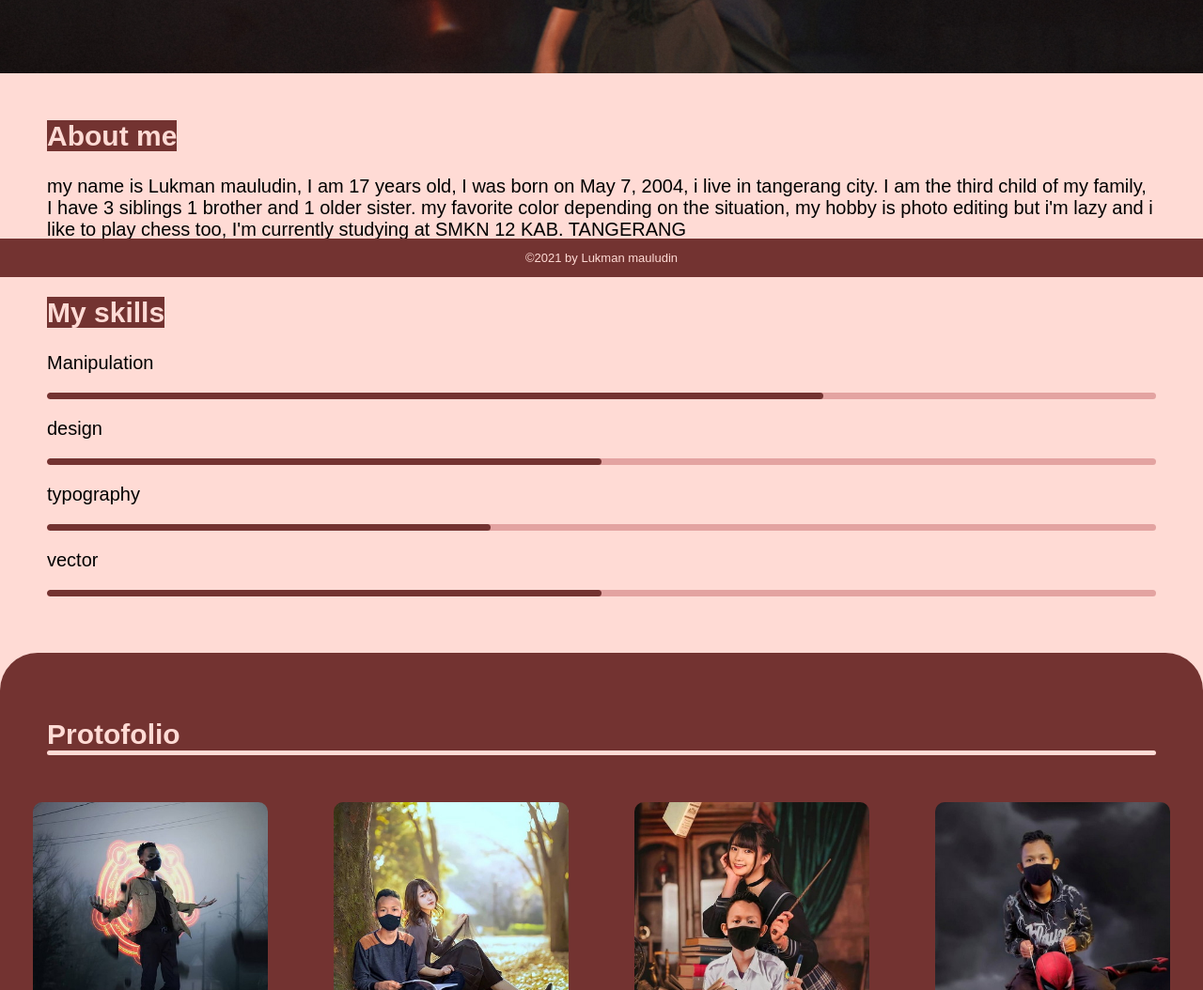
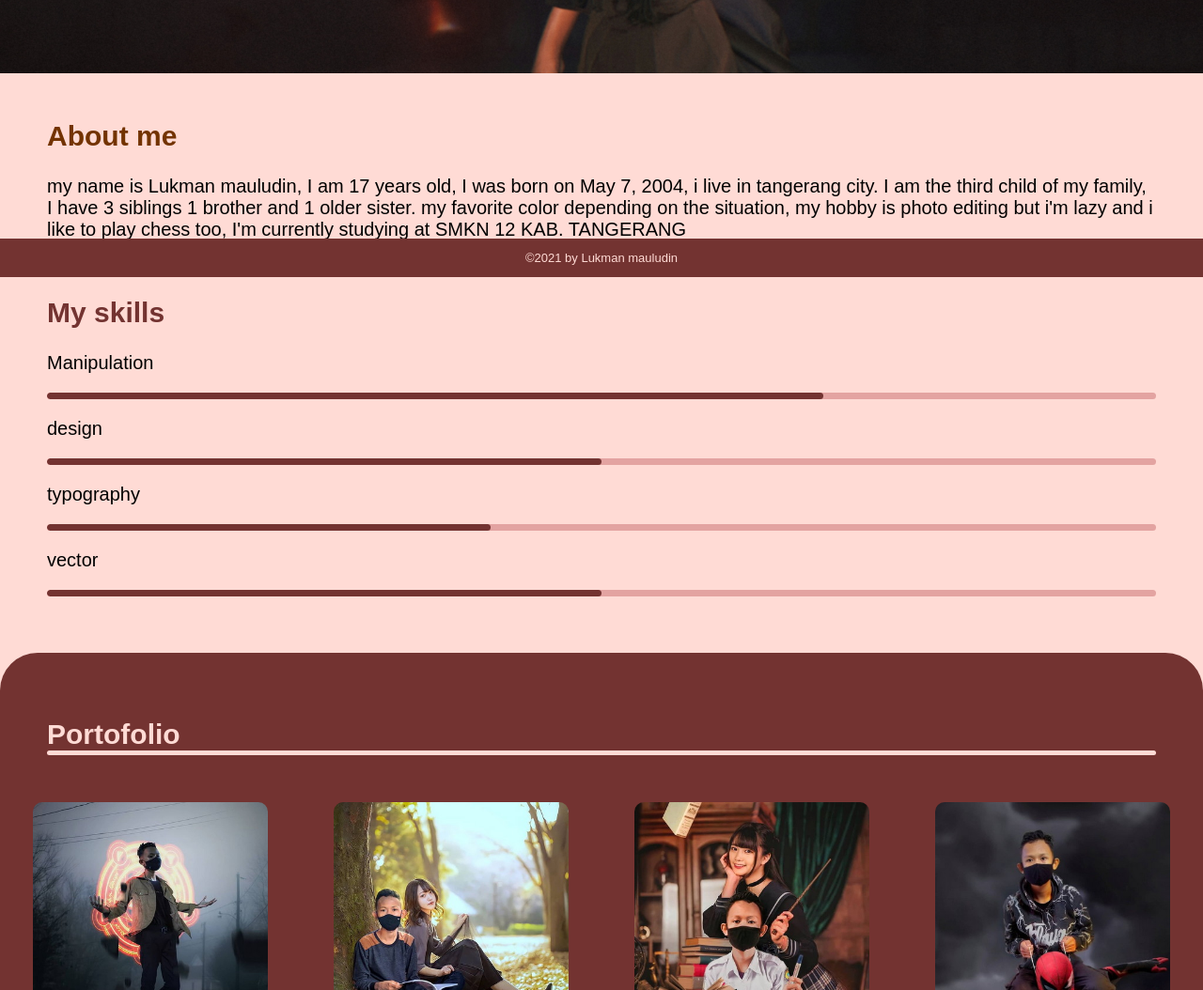
Before and after one commit to lukmanmauludin/lukmanmauludin, a plain HTML site: page index.html in a window 1280 px wide. Shown: the part 505-1559 px from the top of the page at 94% size. Drawn offline with Linux system fonts and the light colour scheme; a web font is replaced by a local one.

Commit message:
initial commit

```diff
--- a/index.html
+++ b/index.html
@@ -33,13 +33,13 @@
        </div>
 
        <div class="about">
-       				<h2 style="width: 180px;"><font color="#ffdbd5" style="background: #733331;">About me</font></h2>
+       				<h2 style="width: 180px;"><font color="#733331;">About me</font></h2>
        				<p>my name is Lukman mauludin, I am 17 years old, I was born on May 7, 2004, i live in tangerang city. I am the third child of my family, I have 3 siblings 1 brother and 1 older sister. my favorite color depending on the situation, my hobby is photo editing but i'm lazy and i like to play chess too, I'm currently studying at SMKN 12 KAB. TANGERANG </p>
        </div>
 
 
        <div class="skill">
-       				<h2 style="width: 180px;"><font color="#ffdbd5" style="background: #733331;">My skills</font></h2>
+       				<h2 style="width: 180px;"><font color="#733331">My skills</font></h2>
        				<li>
        				<p>Manipulation</p><span class="bar">
        				<span class="s1"></span></span>
@@ -68,7 +68,7 @@
 
 
        <div class="bg2">
-       <h2 style="margin: 0 50px; padding: 50px 0;">Protofolio <span class="bg99">
+       <h2 style="margin: 0 50px; padding: 50px 0;">Portofolio <span class="bg99">
        			  <span class="s5"></span></span></h2>
 
 			<div class="port">
```
